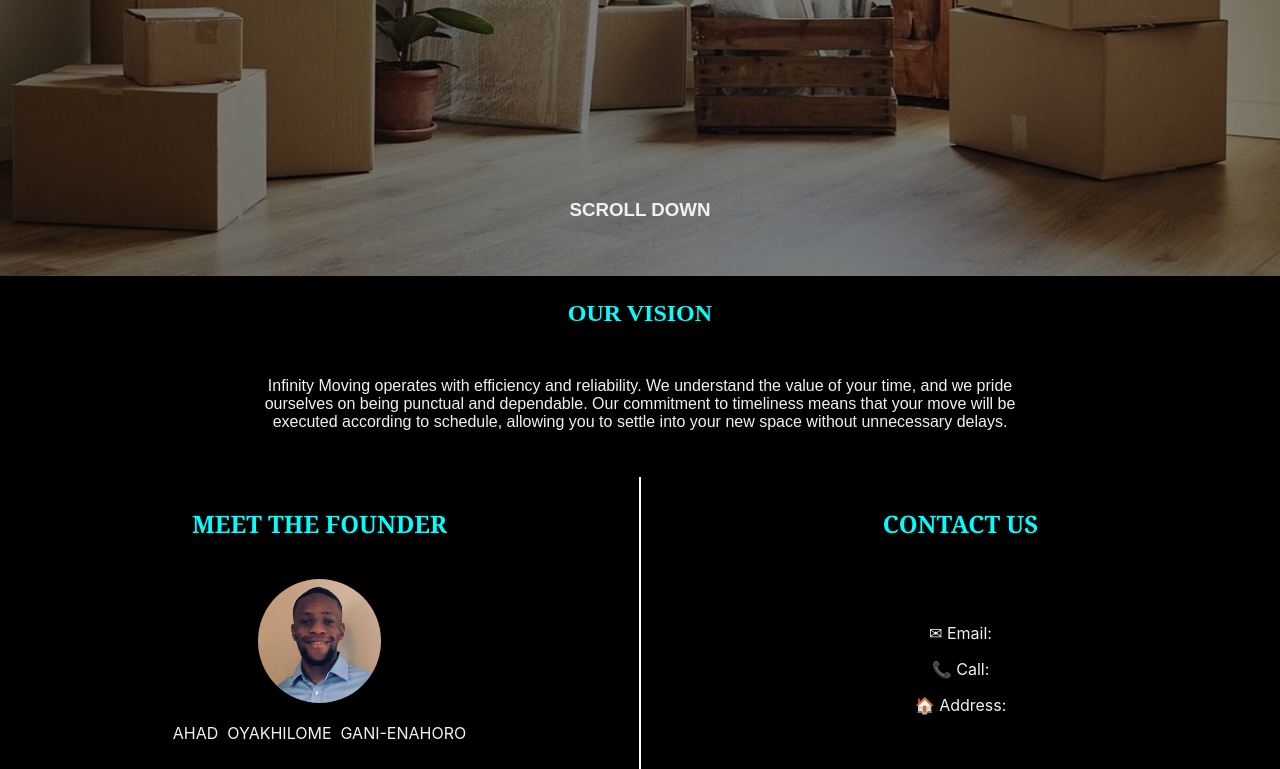
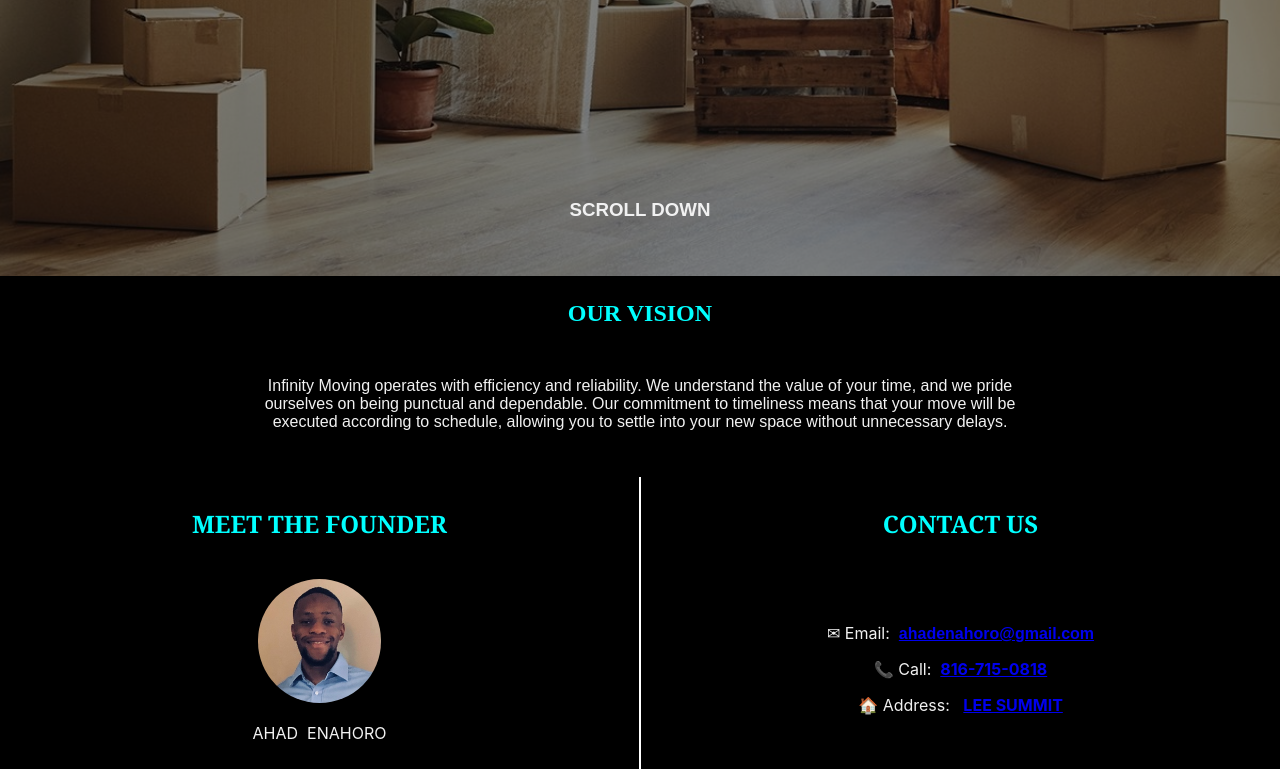
Before and after one commit to Follyboy/INFINITY_MOVING, a plain HTML site: page index.html in a window 1280 px wide. Shown: the part 492-1261 px from the top of the page. Drawn offline with Linux system fonts and the light colour scheme.

Commit message:
Added cotact info

```diff
--- a/index.html
+++ b/index.html
@@ -56,12 +56,13 @@
         <tr>
             <td>
                 <img src="assets/ceo.png" alt="ceo_image" style="border-radius: 50%; width: 20%">
-                <p>AHAD&nbsp;&nbsp;OYAKHILOME&nbsp;&nbsp;GANI-ENAHORO</p>
+                <p>AHAD&nbsp;&nbsp;ENAHORO</p>
             </td>
             <td class="divider">
-                <p>&#9993; Email:</p>
-                <p>&#128222; Call:</p>
-                <p>&#127968; Address:</p>
+                <p>&#9993; Email:&nbsp;&nbsp;<a style="font-family: fantasy; font-weight: bolder" href = "mailto: ahadenahoro@gmail.com">ahadenahoro@gmail.com</a></p>
+                <p>&#128222; Call:&nbsp;&nbsp;<a style="font-weight: bolder"href="tel:816-715-0818">816-715-0818</a></p>
+                <p>&#127968; Address:&nbsp;&nbsp;
+                    <a target=”_blank” style="font-weight: bolder" href="https://www.google.com/maps/place/Lee's+Summit,+MO/@38.9255555,-94.3877429,12z/data=!3m1!4b1!4m6!3m5!1s0x87c0dff6a8b596fd:0x8d2c2e9a007b187!8m2!3d38.9108408!4d-94.3821724!16zL20vMDEzZ3Y3?entry=ttu">LEE SUMMIT</a></p>
 
             </td>
         </tr>
```
Also changed, not shown: 1 other file.
